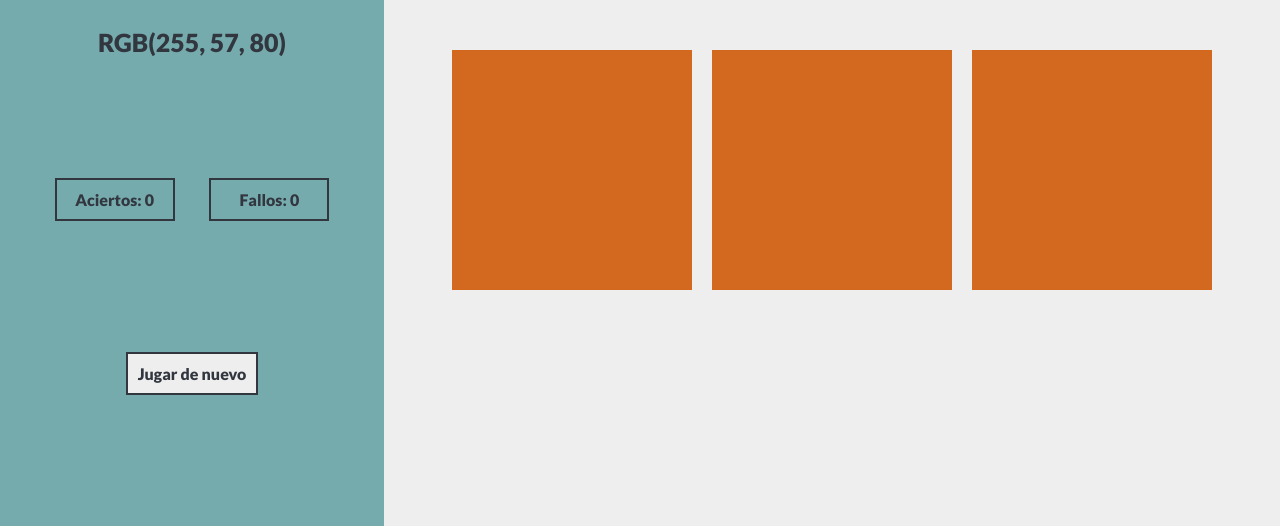
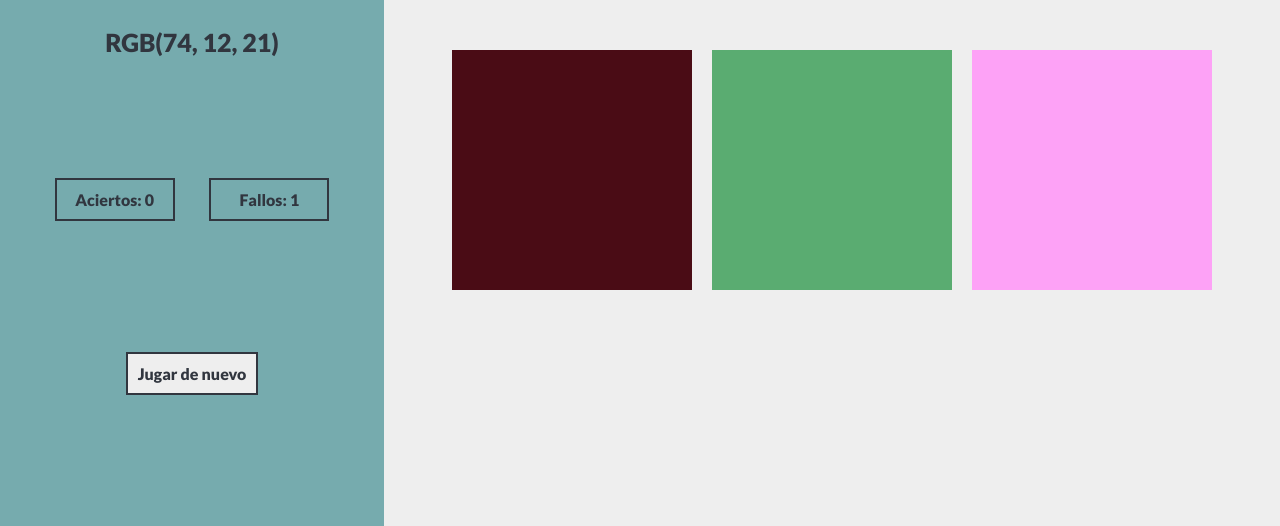
Before and after one commit to dotword/adivina-color, a plain HTML site: page index.html in a window 1280 px wide. Both pictures are taken after a click on the element 572 px from the left and 444 px from the top of the page. Shown: the part 274-800 px from the top of the page. Drawn offline with Linux system fonts and the light colour scheme.

Commit message:
Primer JS

```diff
--- a/index.html
+++ b/index.html
@@ -16,7 +16,7 @@
             <div class="instructions">
                 <h2>Elige la caja que representa este color:</h2>
                 <!-- Color que se debe seleccionar -->
-                <p class="color-rgb">RGB<span id="winner-color">(255, 57, 80)</span></p>
+                <p class="color-rgb"><span id="winner-color"></span></p>
             </div>
             <div class="buttoms-choosecolor">
                 <!-- Marcadores -->
@@ -25,23 +25,23 @@
                         Aciertos: <span id="winner-score">0</span>
                     </div>
                     <div class="looser-score">
-                        Fallos: <span id="looser-score">0</span>
+                        Fallos: <span id="looser-score" value="0">0</span>
                     </div>
                 </div>
 
                 <!-- Aviso de acierto o fallo -->
                 <div class="right-wrong">
-                    <div id="correct">
+                    <div id="correct" class="hidden">
                         ¡Acierto!
                     </div>
-                    <div id="wrong">
+                    <div id="wrong" class="hidden">
                         ¡Error!
                     </div>
                 </div>
             </div>
 
 
-            <button id="play-again">Jugar de nuevo</button>
+            <button type="submit" id="play-again">Jugar de nuevo</button>
         </section>
 
         <section class="colors-options">
--- a/main.js
+++ b/main.js
@@ -1 +1,103 @@
 'use strict';
+
+let winnerColor = document.getElementById('winner-color');
+let winnerScore = document.getElementById('winner-score');
+let looserScore = document.getElementById('looser-score');
+let wrong = document.getElementById('wrong');
+let right = document.getElementById('correct');
+let squares = document.querySelectorAll(".square");
+
+
+let numberSquares = 3;
+let colorVar = storeColors();
+let pickedColor = pickAColor();
+
+/// Crear las variables de los marcadores
+let scoreRight = 0;
+let scoreWrong = 0;
+
+theGame();
+
+// Generar colores RGB aleatorios
+function randomColor() {
+    let r = Math.floor(Math.random() * 256);
+    let g = Math.floor(Math.random() * 256);
+    let b = Math.floor(Math.random() * 256);
+
+    return "rgb(" + r + ", " + g + ", " + b + ")";
+}
+
+//Añadir uno de los colores aleatorios al selector
+winnerColor.textContent = pickedColor.toUpperCase();
+
+// Guardar los colores generados en un array
+function storeColors() {
+    let colorArray = [];
+    for (let i = 0; i < numberSquares; i++) {
+        colorArray.push(randomColor());
+    }
+    return colorArray;
+}
+
+// Elegir un color de el array guardado
+function pickAColor() {
+    let randomIndex = Math.floor(Math.random() * colorVar.length);
+    return colorVar[randomIndex];
+}
+
+function theGame() {
+    for (let i = 0; i < squares.length; i++) {
+        squares[i].style.background = colorVar[i];
+
+
+        // Al hacer click en un cuadrado tomar el color
+        squares[i].addEventListener("click", function() {
+
+            let clickedSquare = this.style.background;
+
+            if (clickedSquare === pickedColor) {
+                // Increntar en 1 el marcador de aciertos
+                scoreRight++;
+                winnerScore.textContent = scoreRight;
+                winnerScore.setAttribute('value',scoreRight );
+                //Mostrar el mensaje de acierto
+                right.classList.remove("hidden");
+                //Timeout para resetear los colores
+                setTimeout ( () => {
+                    resetColors();
+                }, 1000);
+
+
+            } else {
+
+                // Increntar en 1 el marcador de fallos
+                scoreWrong++;
+                looserScore.textContent = scoreWrong;
+                looserScore.setAttribute('value',scoreWrong );
+
+                //Mostrar el mensaje de fallo
+                wrong.classList.remove("hidden");
+                //Timeout para resetear los colores
+                setTimeout ( () => {
+                    resetColors();
+                }, 500);
+            }
+
+        });
+    }
+};
+
+
+//Resetear los colores
+function resetColors() {
+    colorVar = storeColors();
+    pickedColor = pickAColor();
+    winnerColor.textContent = pickedColor.toUpperCase();
+    for (let i = 0; i < squares.length; i++) {
+        squares[i].style.background = colorVar[i];
+    }
+    setTimeout ( () => {
+        right.classList.add("hidden");
+        wrong.classList.add("hidden");
+    }, 500);
+}
--- a/style.css
+++ b/style.css
@@ -70,13 +70,15 @@ section.right-color {
 .right-wrong {
     display: flex;
 }
+.hidden {
+    display: none;
+}
 #correct, #wrong{
     width: 100%;
     background: #4CAF50;
     font-size: 2rem;
     padding: 5px;
     color: var(--background-color);
-    display: none;
 }
 #wrong {
     background-color: #f44336;
```
